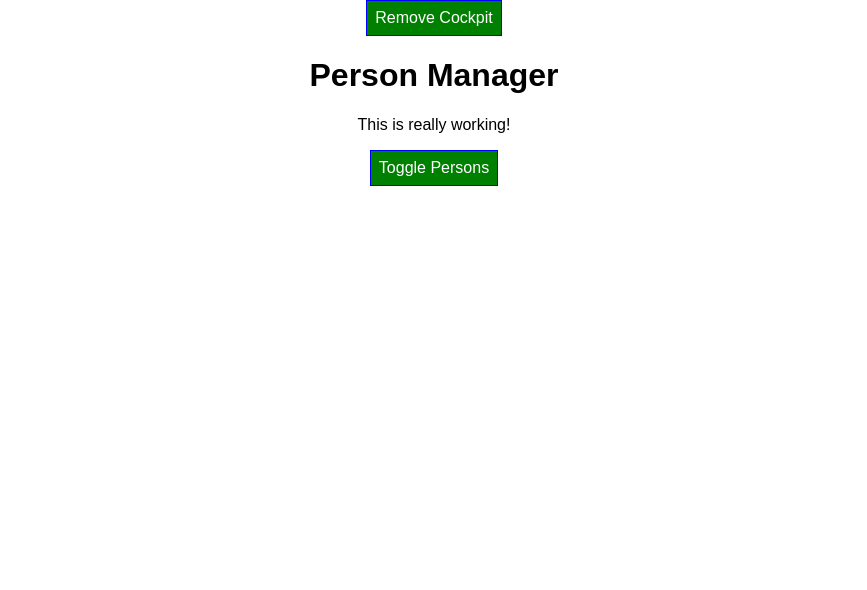
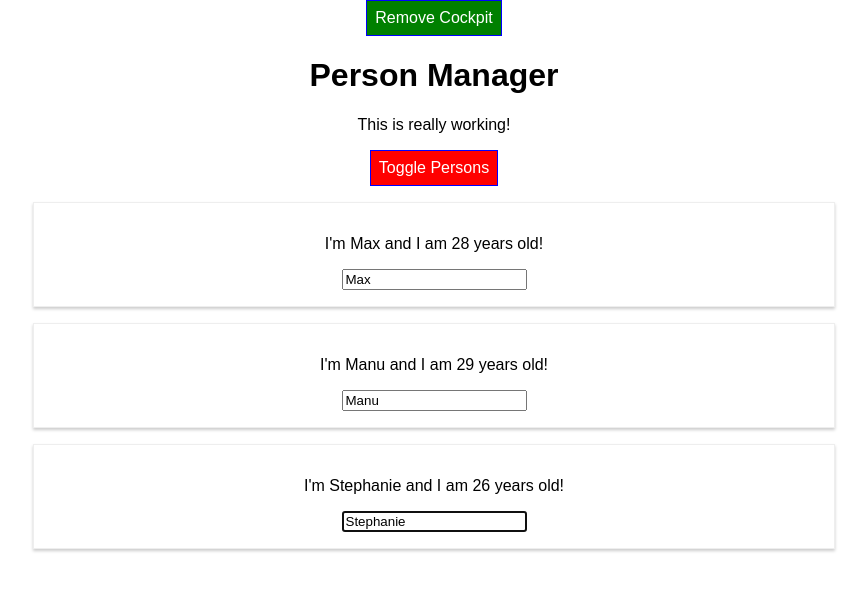
Before and after one commit to joanms/react-complete-guide, a React app: page / in a window 1280 px wide. Shown: the top 590 px of the page, without its empty margins (206-1073 px from the left). Built offline with nearby package versions, Linux system fonts and the light colour scheme.

Commit message:
Add refs with React hooks

```diff
--- a/src/components/Cockpit/Cockpit.js
+++ b/src/components/Cockpit/Cockpit.js
@@ -1,14 +1,17 @@
-import React, { useEffect } from 'react';
+import React, { useEffect, useRef } from 'react';
 
 import classes from './Cockpit.css';
 
 const cockpit = (props) => {
+    const toggleBtnRef = useRef(null);
+
     useEffect(() => {
         console.log('[Cockpit.js] useEffect');
         // Http request...
-        setTimeout(() => {
-            alert('Saved data to cloud');
-        }, 1000);
+        // setTimeout(() => {
+        //     alert('Saved data to cloud');
+        // }, 1000);
+        toggleBtnRef.current.click();
         return () => {
             console.log('[Cockpit.js] cleanup work in useEffect');
         }
@@ -38,7 +41,7 @@
         <div className={classes.Cockpit}>
             <h1>{props.title}</h1>
             <p className={assignedClasses.join(' ')}>This is really working!</p>
-            <button className={btnClass} onClick={props.clicked}>
+            <button ref={toggleBtnRef} className={btnClass} onClick={props.clicked}>
                 Toggle Persons
             </button>
         </div>
```
